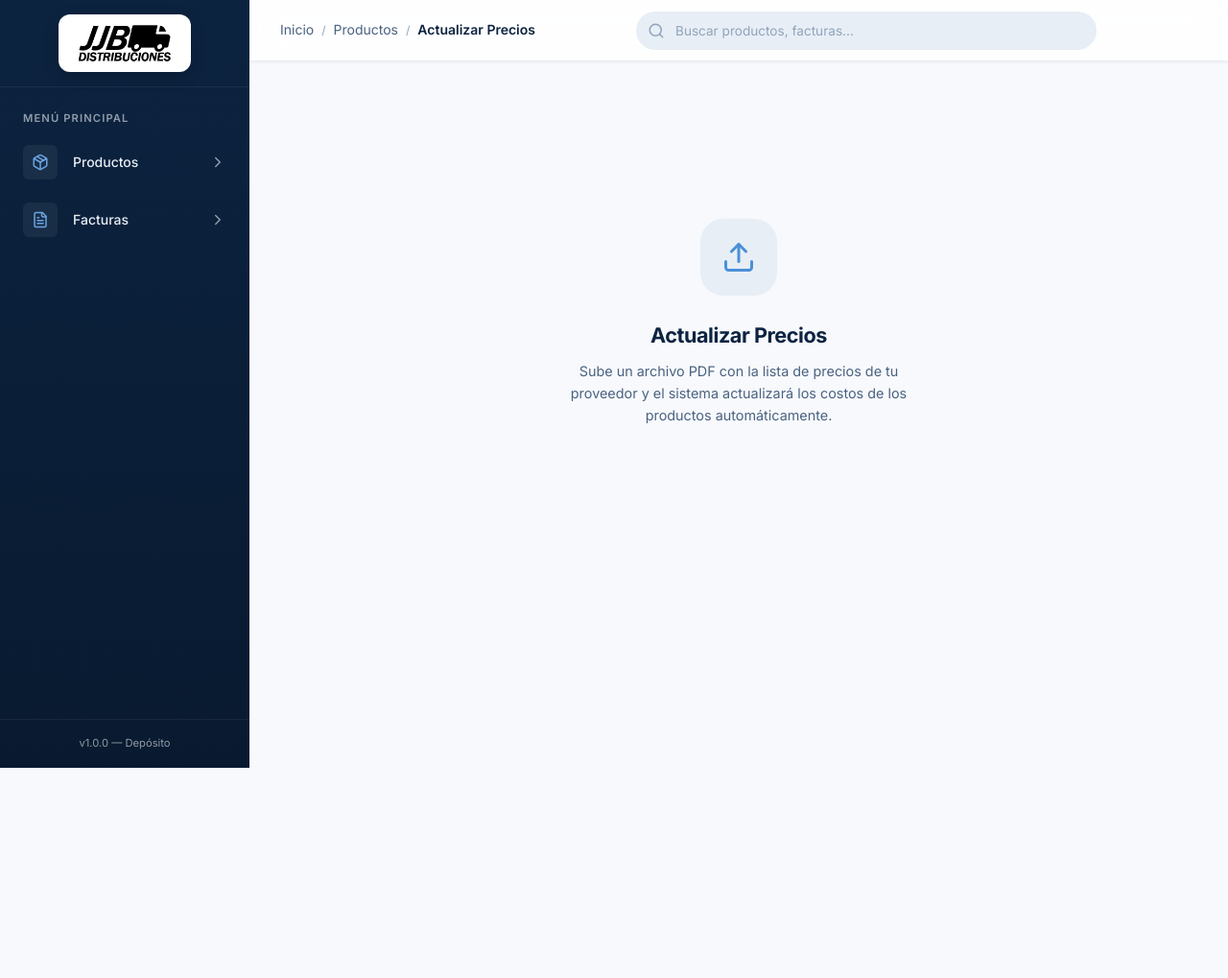
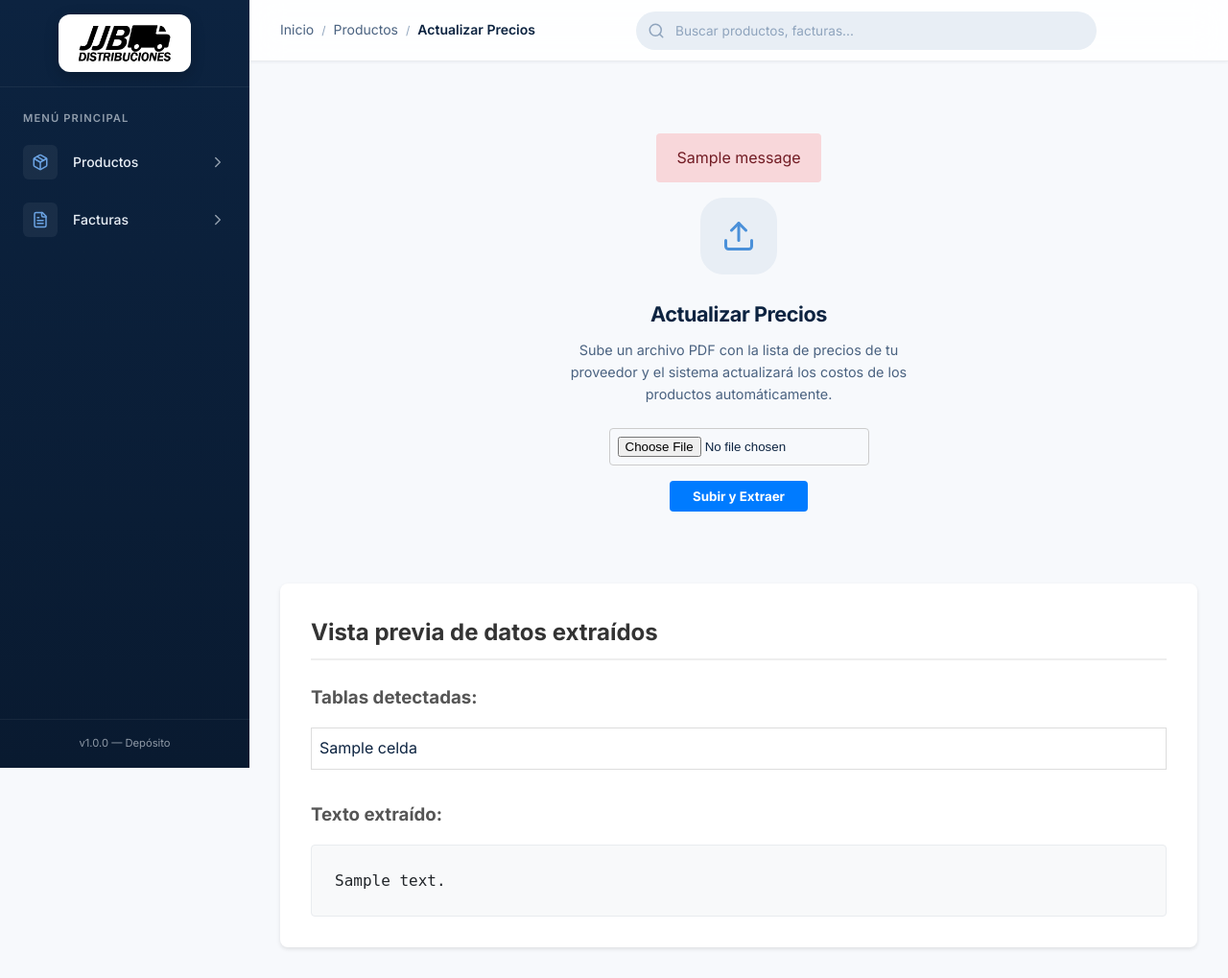
Before and after one commit to tomiingm/deposito, a Flask app: template app/templates/productos/actualizar_precios.html in a window 1280 px wide. Shown: the whole page at 96% size. Before the commit the page ends 800 px from the top, so only its background shows below. Run offline with Flask 3, Linux system fonts and the light colour scheme; the template is opened without the code that fills it: most values are stand-ins (such as "Sample title", 1, 10 or a date in 2020); one stand-in notice (Sample message) is shown.

Commit message:
feat: fase 1 - carga y extraccion cruda de PDF en actualizar precios

```diff
--- a/app/templates/productos/actualizar_precios.html
+++ b/app/templates/productos/actualizar_precios.html
@@ -10,7 +10,17 @@
 {% endblock %}
 
 {% block content %}
-<div class="placeholder-page">
+<div class="placeholder-page" style="margin-bottom: 2rem;">
+    {% with messages = get_flashed_messages(category_filter=["error"]) %}
+      {% if messages %}
+        <div class="alert alert-danger" style="color: #721c24; background-color: #f8d7da; border-color: #f5c6cb; padding: .75rem 1.25rem; margin-bottom: 1rem; border: 1px solid transparent; border-radius: .25rem;">
+          {% for message in messages %}
+            <p style="margin: 0;">{{ message }}</p>
+          {% endfor %}
+        </div>
+      {% endif %}
+    {% endwith %}
+
     <div class="placeholder-page__icon">
         <svg xmlns="http://www.w3.org/2000/svg" viewBox="0 0 24 24" fill="none" stroke="currentColor" stroke-width="2" stroke-linecap="round" stroke-linejoin="round">
             <path d="M21 15v4a2 2 0 0 1-2 2H5a2 2 0 0 1-2-2v-4"/>
@@ -20,5 +30,40 @@
     </div>
     <h1 class="placeholder-page__title">Actualizar Precios</h1>
     <p class="placeholder-page__desc">Sube un archivo PDF con la lista de precios de tu proveedor y el sistema actualizará los costos de los productos automáticamente.</p>
+
+    <form action="{{ url_for('productos.actualizar_precios_preview') }}" method="POST" enctype="multipart/form-data" style="margin-top: 1.5rem; display: flex; flex-direction: column; align-items: center; gap: 1rem;">
+        <input type="file" name="pdf_file" accept="application/pdf" required style="padding: 0.5rem; border: 1px solid #ccc; border-radius: 4px; cursor: pointer;">
+        <button type="submit" class="btn btn-primary" style="padding: 0.5rem 1.5rem; cursor: pointer; border: none; background-color: #007bff; color: white; border-radius: 4px; font-weight: bold;">Subir y Extraer</button>
+    </form>
 </div>
+
+{% if texto_extraido or tablas_extraidas %}
+<div class="preview-section" style="background: #fff; padding: 2rem; border-radius: 8px; box-shadow: 0 2px 4px rgba(0,0,0,0.1); margin-top: 2rem;">
+    <h2 style="margin-bottom: 1.5rem; color: #333; border-bottom: 2px solid #eee; padding-bottom: 0.5rem;">Vista previa de datos extraídos</h2>
+
+    {% if tablas_extraidas %}
+        <h3 style="margin-bottom: 1rem; color: #555;">Tablas detectadas:</h3>
+        {% for tabla in tablas_extraidas %}
+            <div style="overflow-x: auto; margin-bottom: 2rem;">
+                <table style="border-collapse: collapse; width: 100%; border: 1px solid #ddd;">
+                    {% for fila in tabla %}
+                        <tr>
+                            {% for celda in fila %}
+                                <td style="padding: 8px; border: 1px solid #ddd; text-align: left;">{{ celda if celda else '' }}</td>
+                            {% endfor %}
+                        </tr>
+                    {% endfor %}
+                </table>
+            </div>
+        {% endfor %}
+    {% endif %}
+
+    {% if texto_extraido %}
+        <h3 style="margin-bottom: 1rem; color: #555;">Texto extraído:</h3>
+        <div style="background: #f8f9fa; padding: 1.5rem; border-radius: 4px; border: 1px solid #e9ecef;">
+            <pre style="white-space: pre-wrap; font-family: monospace; color: #212529; margin: 0;">{{ texto_extraido }}</pre>
+        </div>
+    {% endif %}
+</div>
+{% endif %}
 {% endblock %}
--- a/requirements.txt
+++ b/requirements.txt
@@ -2,3 +2,4 @@ Flask==3.1.1
 mysql-connector-python==9.3.0
 reportlab==4.4.0
 PyPDF2==3.0.1
+pdfplumber==0.11.4
```
Also changed, not shown: app/routes/productos.py (+60 -1 lines), 1 other file.
